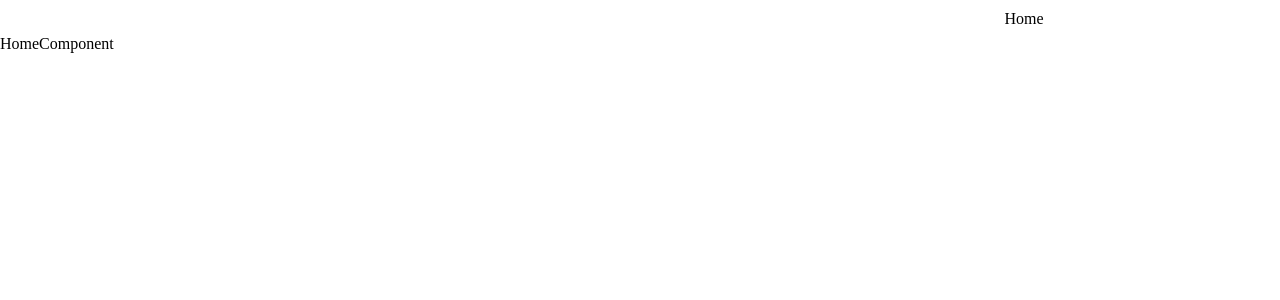
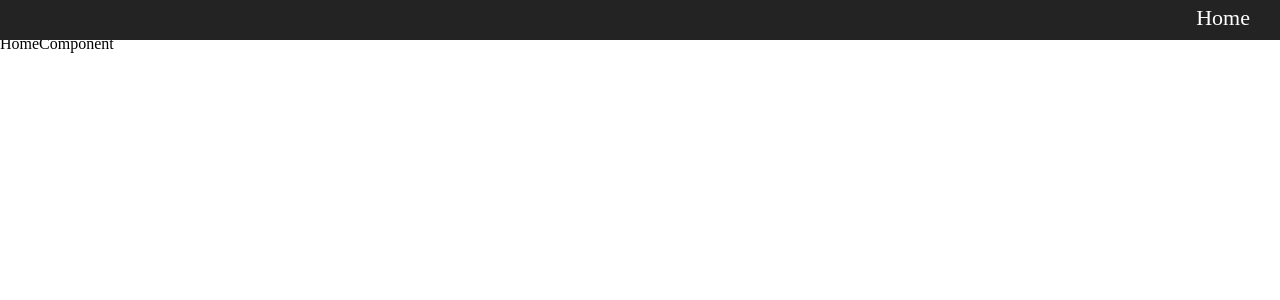
Before and after one commit to AlandelFresno/TaskCRUD-Front, a Next.js app: page / in a window 1280 px wide. Shown: the top 300 px of the page. Built offline with nearby package versions, Linux system fonts and the light colour scheme.

Commit message:
💄UI: Desktop improvements

```diff
--- a/components/Navbar/styles/Navbar.module.scss
+++ b/components/Navbar/styles/Navbar.module.scss
@@ -22,44 +22,45 @@
       width: 43px;
       z-index: 2;
     }
-    .menuIcon1{
+    .menuIcon1 {
       height: 28px;
       width: 43px;
       z-index: 1;
     }
-    .menuIcon2{
+    .menuIcon2 {
       height: 28px;
       width: 43px;
+      fill: white;
     }
     ul {
       align-items: flex-start;
-      background: grey;
+      background: #232323;
       display: flex;
       flex-direction: column;
-      height: 100%;
+      height: 100vmax;
       justify-content: flex-start;
       margin: -100px 0 0 -50px;
       padding-left: 50px;
-      padding-right: 20px;
+      padding-right: 25px;
       padding-top: 175px;
       position: absolute;
       transform-origin: 0% 0%;
       transform: translate(-100%, 0);
       transition: transform 0.5s cubic-bezier(0.77, 0.2, 0.05, 1);
       z-index: -1;
-      Link {
-        color: whitesmoke;
+      a {
         text-decoration: none;
         transition: color 0.3s ease;
         font-size: 22px;
         padding: 10px 0;
       }
-      Link:hover {
+      a:hover {
         color: azure;
       }
     }
     input:checked ~ ul {
       transform: none;
+      color: white;
     }
   }
 }
@@ -72,33 +73,36 @@
         cursor: default;
         display: none;
       }
-      .menuIcon1{
+      .menuIcon1 {
         display: none;
       }
-      .menuIcon2{
+      .menuIcon2 {
         display: none;
       }
       span {
         display: none;
       }
       ul {
+        color: white;
         transform: translate(0, 0);
-        background: none;
+        background: #232323;
         flex-direction: row;
-        justify-content: space-around;
-        width: 40%;
+        justify-content: flex-end;
+        width: 100%;
+        height: 5%;
+        top: 0;
         right: 0;
         padding: 0;
         padding-top: 100px;
-        padding-left: 50px;
+        padding-right: 30px;
         position: fixed;
-        Link{
-          padding-right: 10px;
+        a {
+          padding-top: 5px;
         }
       }
       input:checked ~ ul {
-        padding-right: 0;
-        width: 40%;
+        padding-right: 30px;
+        width: 100%;
       }
     }
   }
```
